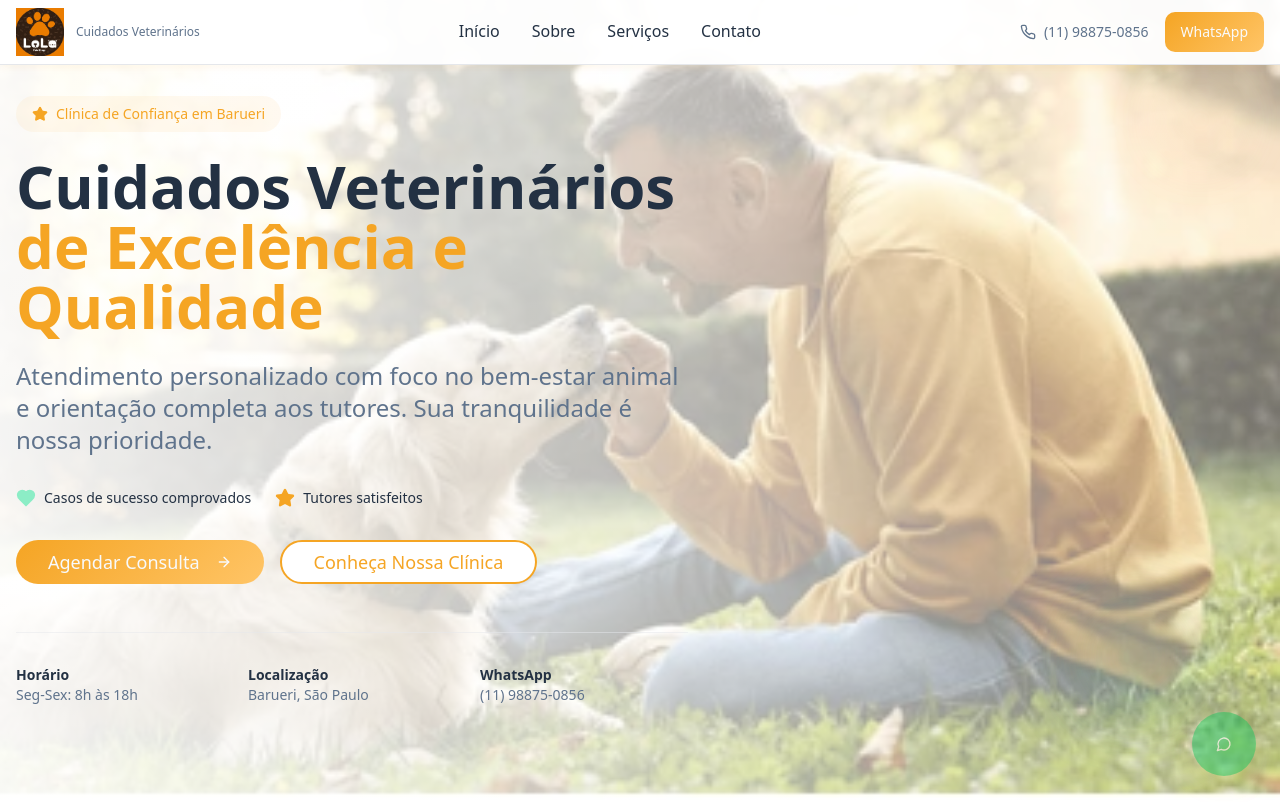
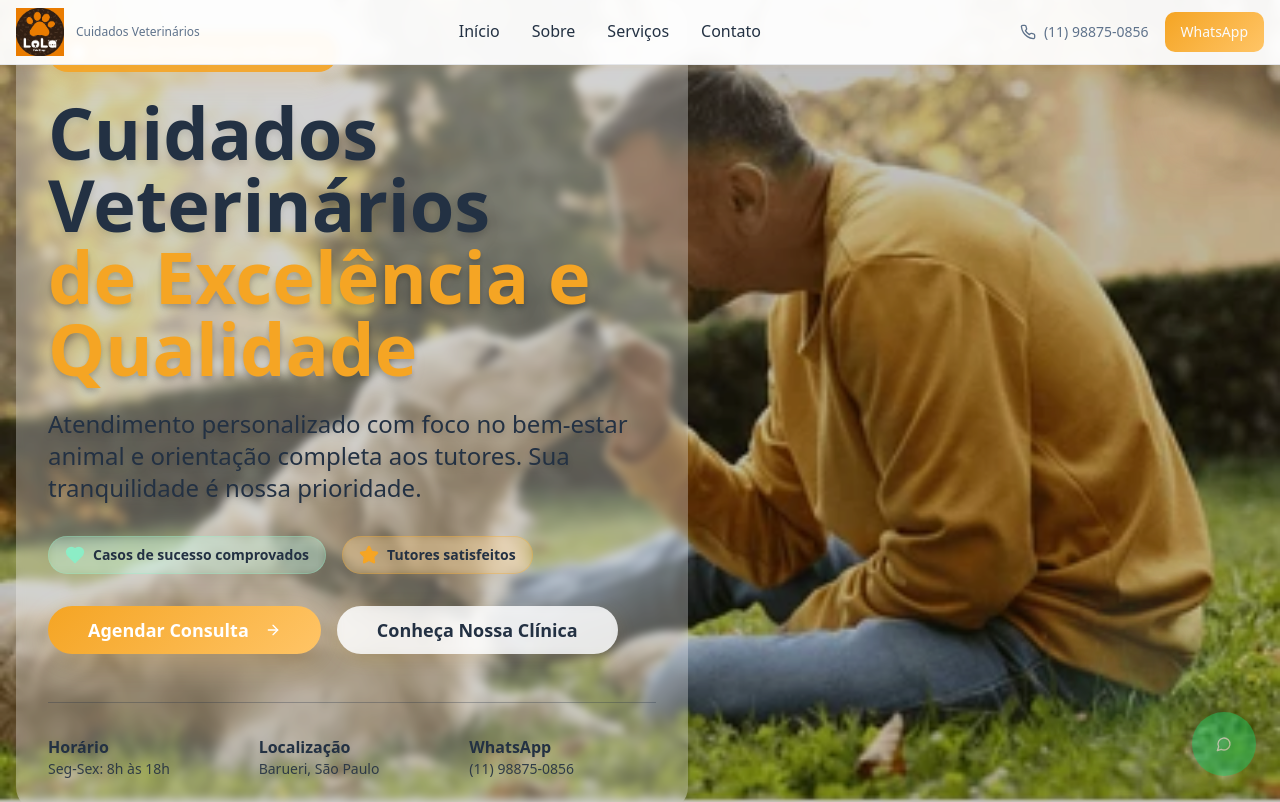
Before and after one commit to Agensy/pet-care-catalyst, a React (Vite) app: page / in a window 1280 px wide. Shown: the top 802 px of the page. Built offline with nearby package versions, Linux system fonts and the light colour scheme.

Commit message:
Improve hero section visibility

```diff
--- a/src/components/Hero.tsx
+++ b/src/components/Hero.tsx
@@ -13,70 +13,70 @@ const Hero = () => {
     }
   };
   return <section id="home" className="min-h-screen flex items-center relative overflow-hidden">
-      {/* Background Image with Overlay */}
+      {/* Background Image with Enhanced Overlay */}
       <div className="absolute inset-0 z-0">
-        <img src="/lovable-uploads/5deb9a34-d36a-45d1-8747-d281477ba655.png" alt="Pessoa sorrindo com seu pet - cuidado e carinho veterinário" className="w-full h-full object-cover" />
-        <div className="absolute inset-0 bg-gradient-to-r from-background/95 via-background/70 to-background/40" />
+        <img src="/lovable-uploads/5deb9a34-d36a-45d1-8747-d281477ba655.png" alt="Pessoa sorrindo com seu pet - cuidado e carinho veterinário" className="w-full h-full object-cover brightness-75" />
+        <div className="absolute inset-0 bg-gradient-to-r from-background/98 via-background/85 to-background/50" />
       </div>
 
       <div className="container mx-auto px-4 relative z-10">
-        <div className="max-w-2xl">
+        <div className="max-w-2xl backdrop-blur-sm bg-background/30 p-8 rounded-3xl">
           {/* Trust Badge */}
-          <div className="inline-flex items-center space-x-2 bg-primary-glow/20 px-4 py-2 rounded-full mb-6">
-            <Star className="w-4 h-4 text-primary fill-current" />
-            <span className="text-sm font-medium text-primary">Clínica de Confiança em Barueri</span>
+          <div className="inline-flex items-center space-x-2 bg-primary/90 px-5 py-2.5 rounded-full mb-6 shadow-strong">
+            <Star className="w-5 h-5 text-white fill-current" />
+            <span className="text-sm font-bold text-white">Clínica de Confiança em Barueri</span>
           </div>
 
           {/* Main Headline */}
-          <h1 className="text-4xl md:text-6xl font-bold text-foreground mb-6 leading-tight">
+          <h1 className="text-5xl md:text-7xl font-bold text-foreground mb-6 leading-tight drop-shadow-lg">
             Cuidados Veterinários
-            <span className="text-primary block">de Excelência e Qualidade</span>
+            <span className="text-primary block drop-shadow-md">de Excelência e Qualidade</span>
           </h1>
 
           {/* Subheadline */}
-          <p className="text-xl md:text-2xl text-muted-foreground mb-8 leading-relaxed">
+          <p className="text-xl md:text-2xl text-foreground font-medium mb-8 leading-relaxed drop-shadow-md">
             Atendimento personalizado com foco no bem-estar animal e orientação completa aos tutores.
             Sua tranquilidade é nossa prioridade.
           </p>
 
           {/* Social Proof */}
-          <div className="flex items-center space-x-6 mb-8">
-            <div className="flex items-center space-x-2">
+          <div className="flex flex-wrap items-center gap-4 mb-8">
+            <div className="flex items-center space-x-2 bg-accent/20 backdrop-blur-sm px-4 py-2 rounded-full border border-accent/30">
               <Heart className="w-5 h-5 text-accent fill-current" />
-              <span className="text-sm font-medium text-foreground">Casos de sucesso comprovados</span>
+              <span className="text-sm font-bold text-foreground">Casos de sucesso comprovados</span>
             </div>
-            <div className="flex items-center space-x-2">
+            <div className="flex items-center space-x-2 bg-primary/20 backdrop-blur-sm px-4 py-2 rounded-full border border-primary/30">
               <Star className="w-5 h-5 text-primary fill-current" />
-              <span className="text-sm font-medium text-foreground">Tutores satisfeitos</span>
+              <span className="text-sm font-bold text-foreground">Tutores satisfeitos</span>
             </div>
           </div>
 
           {/* Call to Actions */}
           <div className="flex flex-col sm:flex-row gap-4">
-            <Button onClick={handleWhatsAppClick} size="lg" className="bg-gradient-primary hover:shadow-glow transition-smooth text-lg px-8 py-4 rounded-full text-slate-50">
+            <Button onClick={handleWhatsAppClick} size="lg" className="bg-gradient-primary hover:shadow-glow hover:scale-105 transition-smooth text-lg px-10 py-6 rounded-full text-white font-bold shadow-strong">
               Agendar Consulta
               <ArrowRight className="ml-2 w-5 h-5" />
             </Button>
 
-            <Button onClick={handleLearnMoreClick} variant="outline" size="lg" className="border-2 border-primary text-primary hover:bg-primary hover:text-primary-foreground transition-smooth text-lg px-8 py-4 rounded-full">
+            <Button onClick={handleLearnMoreClick} variant="outline" size="lg" className="border-3 border-foreground bg-background/80 backdrop-blur-sm text-foreground hover:bg-foreground hover:text-background hover:scale-105 transition-smooth text-lg px-10 py-6 rounded-full font-bold shadow-medium">
               Conheça Nossa Clínica
             </Button>
           </div>
 
           {/* Quick Info */}
-          <div className="mt-12 pt-8 border-t border-border/50">
+          <div className="mt-12 pt-8 border-t border-foreground/30">
             <div className="grid grid-cols-1 sm:grid-cols-3 gap-6 text-sm">
               <div>
-                <div className="font-semibold text-foreground">Horário</div>
-                <div className="text-muted-foreground">Seg-Sex: 8h às 18h</div>
+                <div className="font-bold text-foreground text-base drop-shadow-sm">Horário</div>
+                <div className="text-foreground/90 font-medium">Seg-Sex: 8h às 18h</div>
               </div>
               <div>
-                <div className="font-semibold text-foreground">Localização</div>
-                <div className="text-muted-foreground">Barueri, São Paulo</div>
+                <div className="font-bold text-foreground text-base drop-shadow-sm">Localização</div>
+                <div className="text-foreground/90 font-medium">Barueri, São Paulo</div>
               </div>
               <div>
-                <div className="font-semibold text-foreground">WhatsApp</div>
-                <div className="text-muted-foreground">(11) 98875-0856</div>
+                <div className="font-bold text-foreground text-base drop-shadow-sm">WhatsApp</div>
+                <div className="text-foreground/90 font-medium">(11) 98875-0856</div>
               </div>
             </div>
           </div>
```
